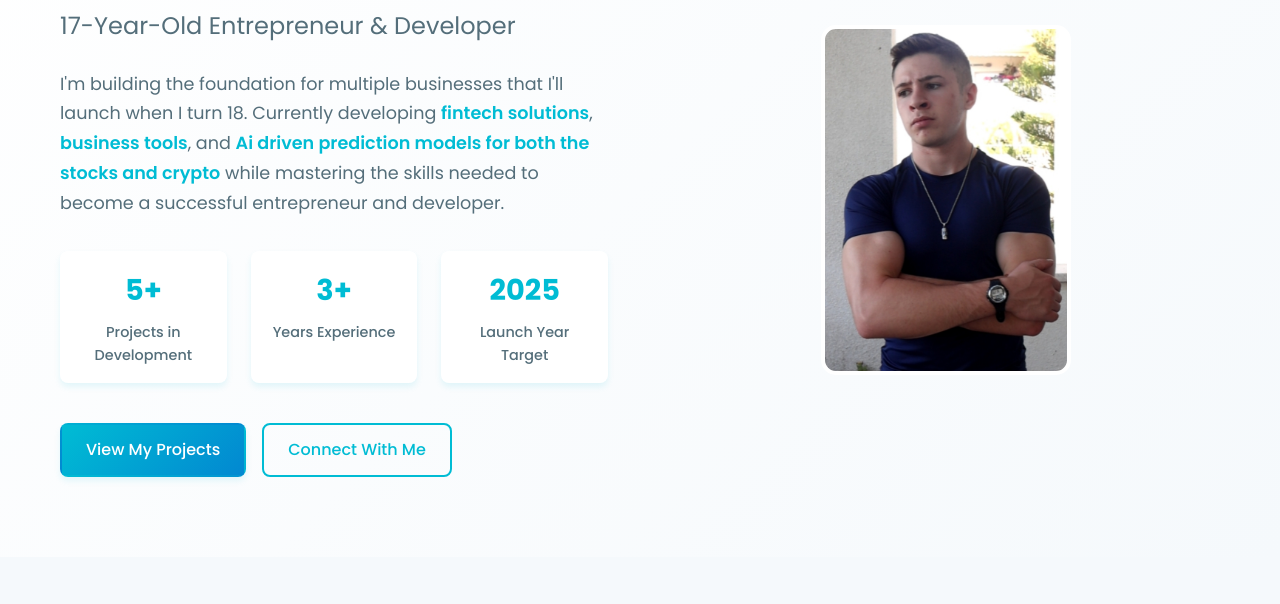
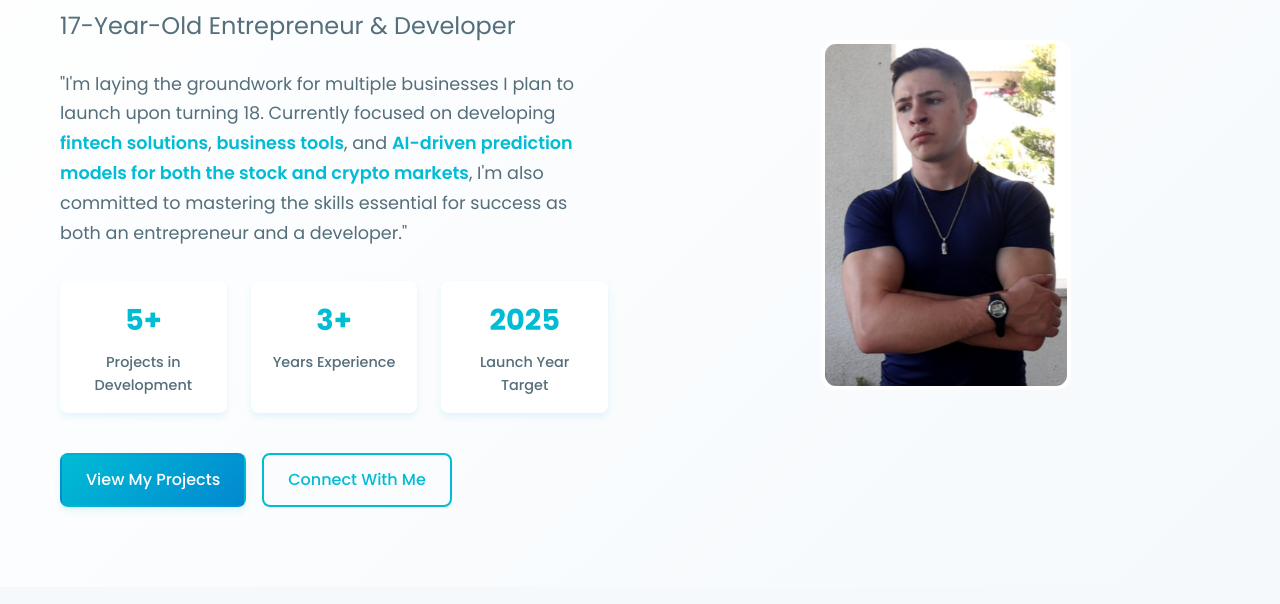
Before and after one commit to UnmatchedPerspicacious/portfolio, a plain HTML site: page index.html in a window 1280 px wide. Shown: the part 196-800 px from the top of the page. Drawn offline with Linux system fonts and the light colour scheme.

Commit message:
Changed the hero description text to something a bit more professional

```diff
--- a/index.html
+++ b/index.html
@@ -50,9 +50,7 @@
                 </h1>
                 <p class="hero-subtitle">17-Year-Old Entrepreneur & Developer</p>
                 <p class="hero-description">
-                    I'm building the foundation for multiple businesses that I'll launch when I turn 18.
-                    Currently developing <strong>fintech solutions</strong>, <strong>business tools</strong>, and
-                    <strong>Ai driven prediction models for both the stocks and crypto</strong> while mastering the skills needed to become a successful entrepreneur and developer.
+                    "I'm laying the groundwork for multiple businesses I plan to launch upon turning 18. Currently focused on developing <strong>fintech solutions</strong>, <strong>business tools</strong>, and <strong>AI-driven prediction models for both the stock and crypto markets</strong>, I'm also committed to mastering the skills essential for success as both an entrepreneur and a developer."
                 </p>
                 <div class="hero-stats">
                     <div class="hero-stat">
```
